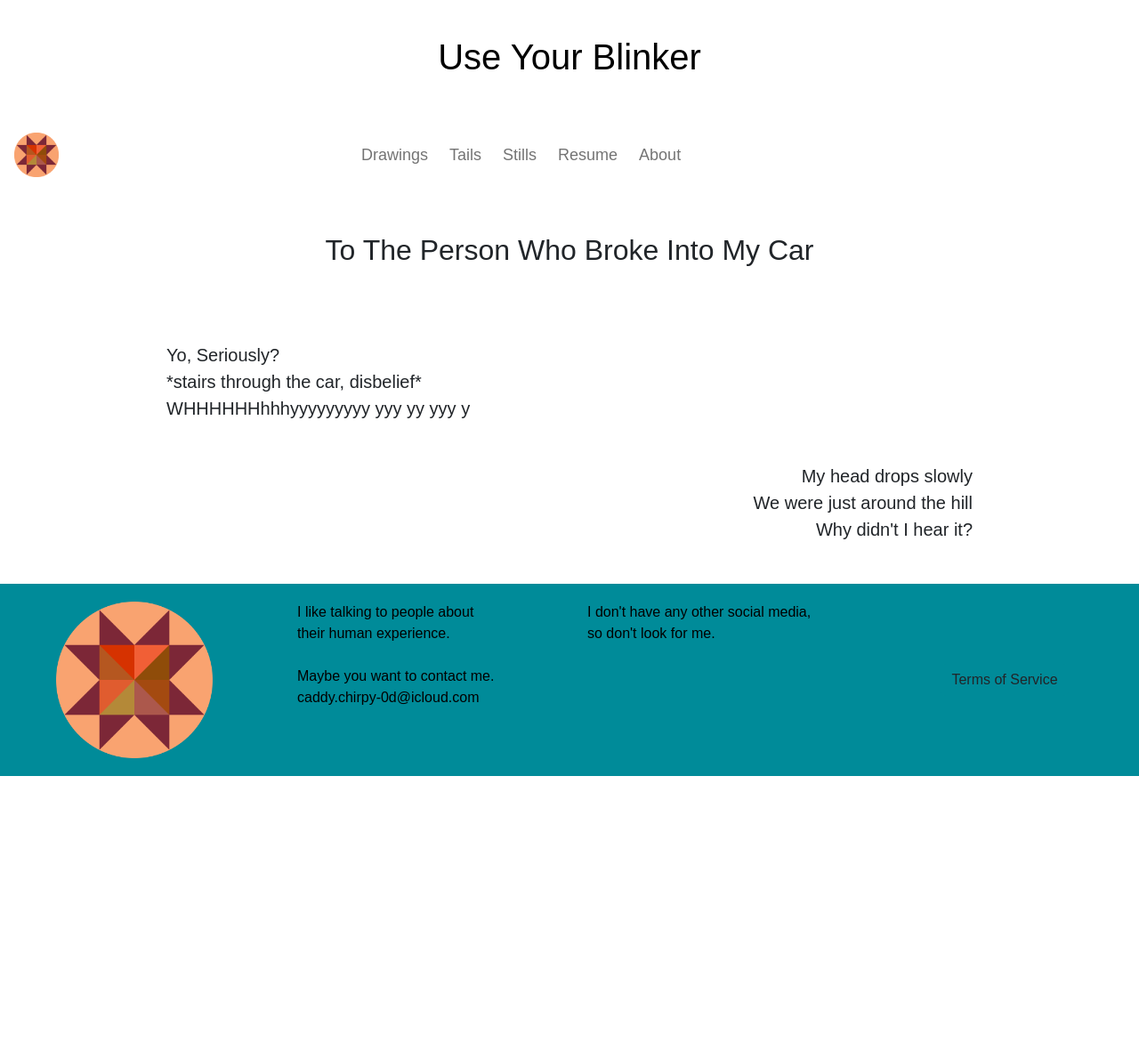
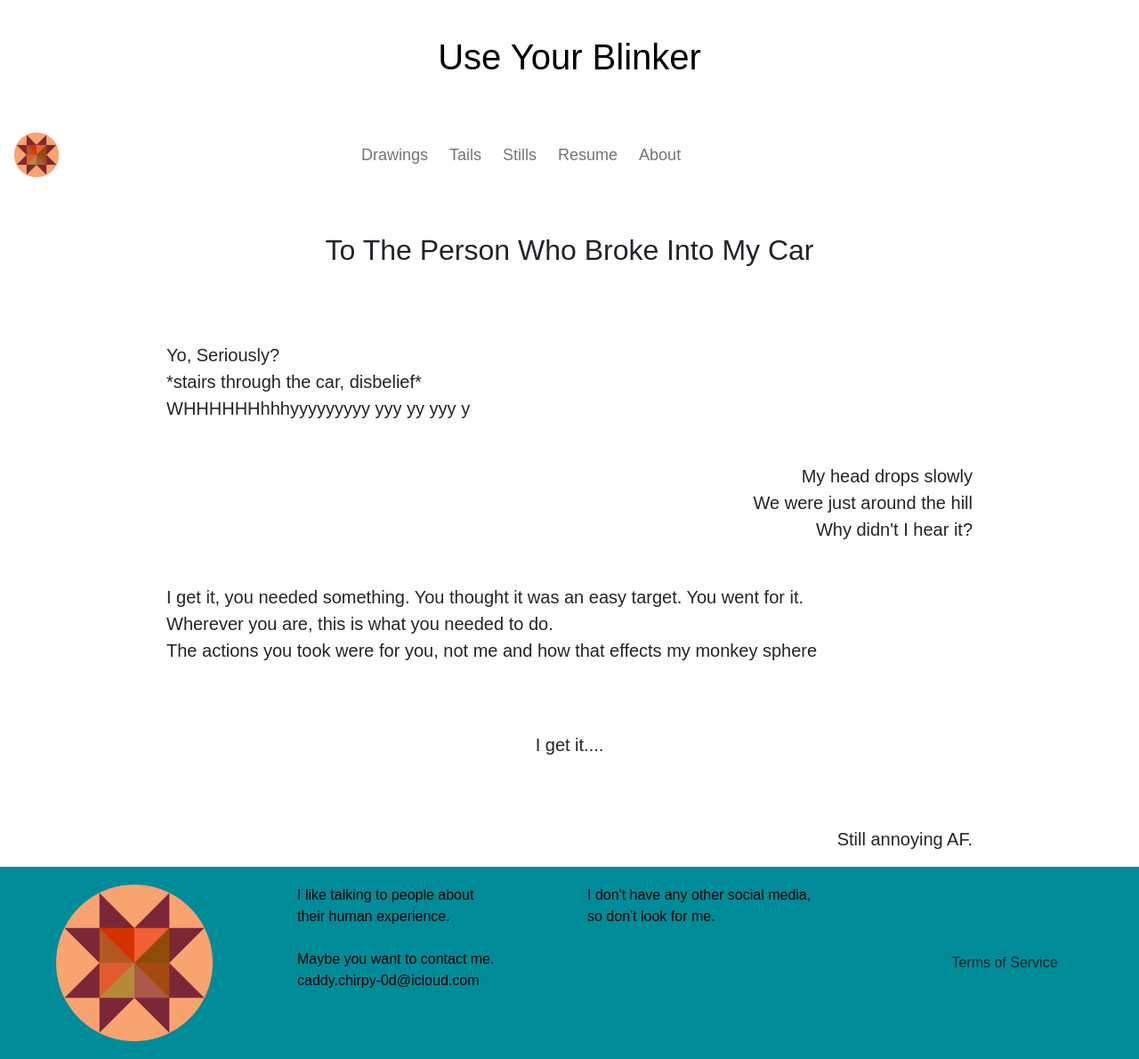
Before and after one commit to verticalwhales/verticalwhales.github.io, a Jekyll site: the page built from _posts/2023-01-01-to-the-person-who-broke-into-my-car.markdown, in a window 1280 px wide. Shown: the whole page at 89% size. Built offline with Jekyll 4.4.1, drawn with Linux system fonts in a browser that asks for light colours; some web fonts are replaced; before the commit the page ends 900 px from its top, so only the background shows below that.

Commit message:
updating post

```diff
--- a/_posts/2023-01-01-to-the-person-who-broke-into-my-car.markdown
+++ b/_posts/2023-01-01-to-the-person-who-broke-into-my-car.markdown
@@ -11,11 +11,22 @@ categories: stories
   <div class="col-md-12">
       <p id="joke">Yo, Seriously?<br>
       *stairs through the car, disbelief*<br>
-      WHHHHHHhhhyyyyyyyyy yyy yy yyy y<br><br>
+      WHHHHHHhhhyyyyyyyyy  yyy  yy  yyy  y<br><br>
       </p>
       <p id="queen">
         My head drops slowly<br>
         We were just around the hill<br>
         Why didn't I hear it?<br><br>
       </p>
+      <p id="joke">
+        I get it, you needed something. You thought it was an easy target. You went for it.<br>
+        Wherever you are, this is what you needed to do.<br>
+        The actions you took were for you, not me and how that effects my monkey sphere<br><br><br>
+      </p>
+      <p id="king">
+      I get it....<br><br><br>
+      </p>
+      <p id="queen">
+      Still annoying AF.
+      </p>
 </div>
--- a/css/main.css
+++ b/css/main.css
@@ -371,6 +371,10 @@ h2 {
 #queen{
   text-align: right;
 }
+
+#king{
+  text-align: center;
+}
 /*FOOTER*/
 
 .colw {
```
